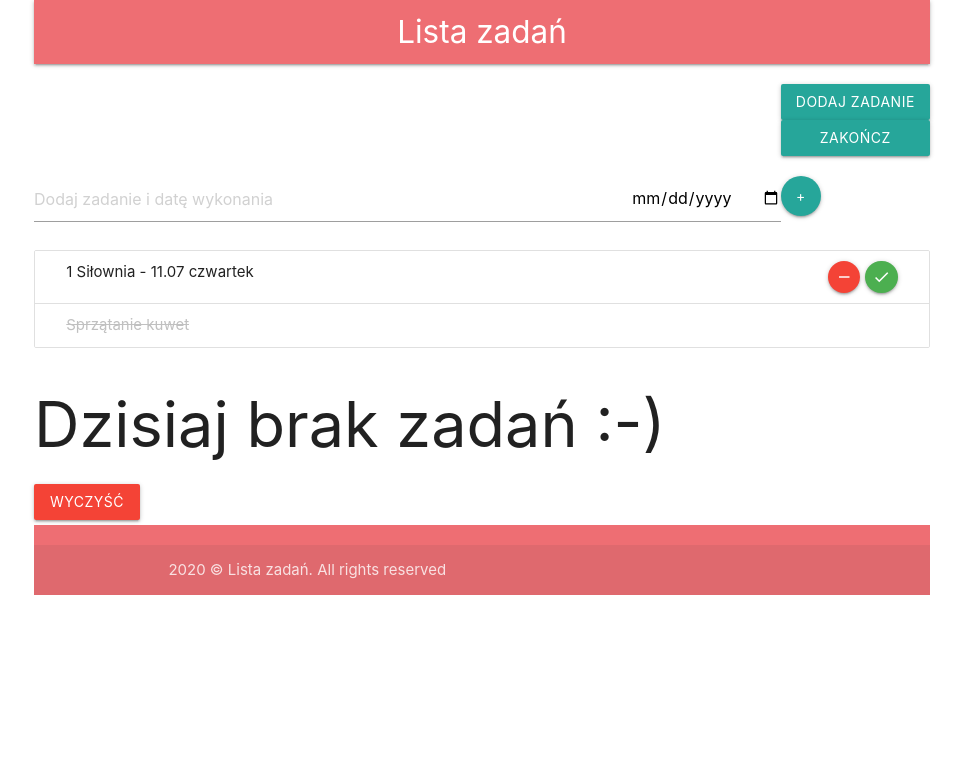
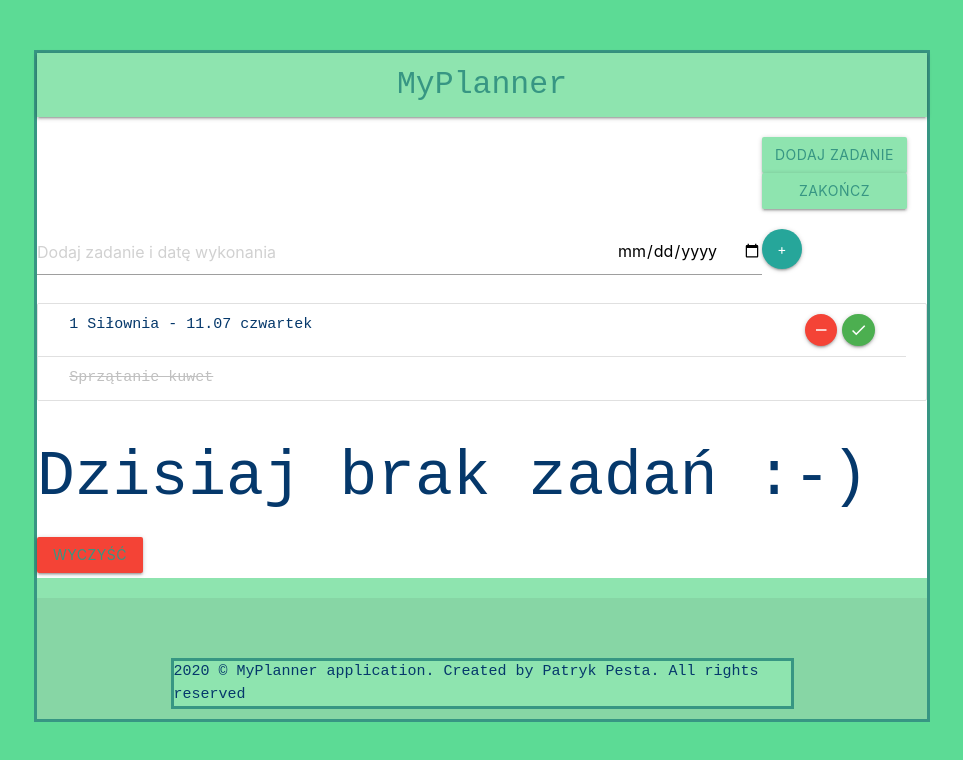
Before and after one commit to dog-backwards/angular-app-my-planner, an Angular app: page / in a window 1280 px wide. Shown: the top 760 px of the page, without its empty margins (158-1121 px from the left). Built offline with nearby package versions, Linux system fonts and the light colour scheme.

Commit message:
Styles - colors, fonts etc

```diff
--- a/src/app/app.component.css
+++ b/src/app/app.component.css
@@ -4,6 +4,11 @@
 
 .mt-5 {
   margin-top: 5px;
+  background-color: #8EE4AF;
+}
+
+.mt-5 .container {
+background-color: #8EE4AF;
 }
 
 .done {
@@ -19,4 +24,33 @@ input[type='date'].disabled::-webkit-inner-spin-button {
   overflow: auto;
   height: 500px;
   max-height: 500px;
+
 }
+
+.container {
+  background-color: white;
+  color: #05386B;
+  border-style: solid;
+  border-color: #379683;
+  position: centered;
+  margin-top: 50px;
+}
+
+.nav-wrapper {
+  background-color: #8EE4AF;
+  font-family: Andale Mono, monospace;
+  color: #05386B;
+}
+
+.brand-logo {
+  color: #379683;
+}
+
+.btn {
+  background-color: #8EE4AF;
+  color: #379683;
+}
+
+.row {
+  margin-right: 20px;
+}
--- a/src/app/app.component.ts
+++ b/src/app/app.component.ts
@@ -6,15 +6,15 @@ import { Component } from '@angular/core';
   styleUrls: ['./app.component.css'],
 })
 export class AppComponent {
-  title = 'Lista zadań';
+  title = 'MyPlanner';
 
 // Metoda Angulara
   getFooter(): string {
-    return '2020 © Lista zadań.';
+    return '2020 © MyPlanner application.';
   }
 
 // Metoda Typescript
   get footer2(): string {
-    return 'All rights reserved';
+    return 'Created by Patryk Pesta. All rights reserved';
   }
 }
--- a/src/styles.css
+++ b/src/styles.css
@@ -1 +1,8 @@
 /* You can add global styles to this file, and also import other style files */
+
+body {
+  background-color: #5CDB95;
+  color: #05386B;
+  font-family: Andale Mono, monospace;
+
+}
```
